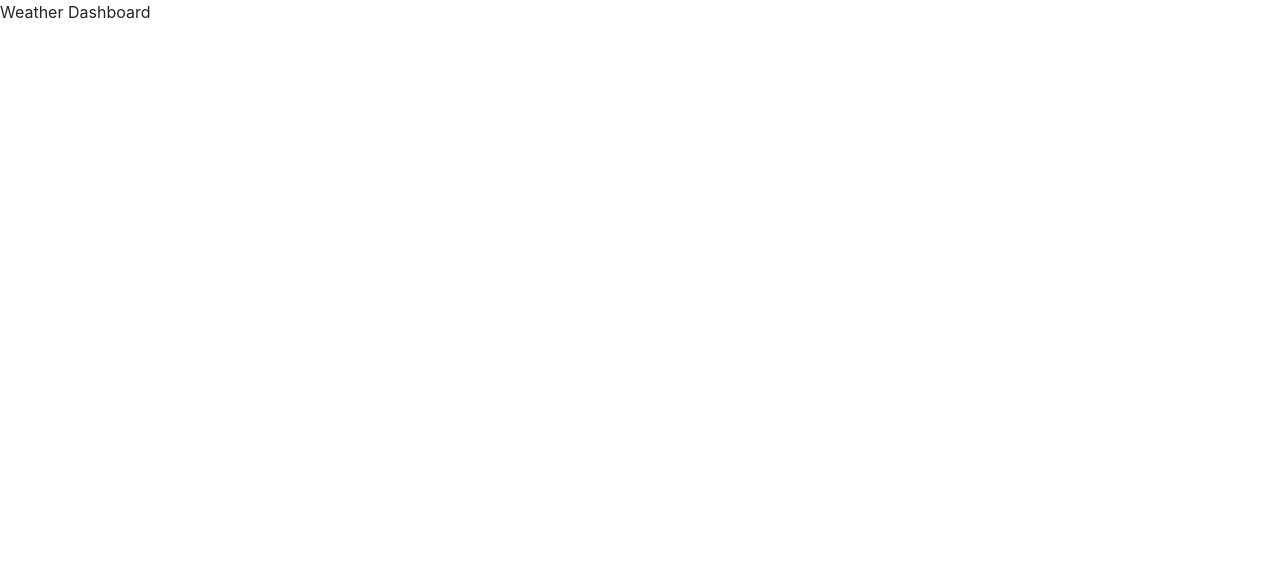
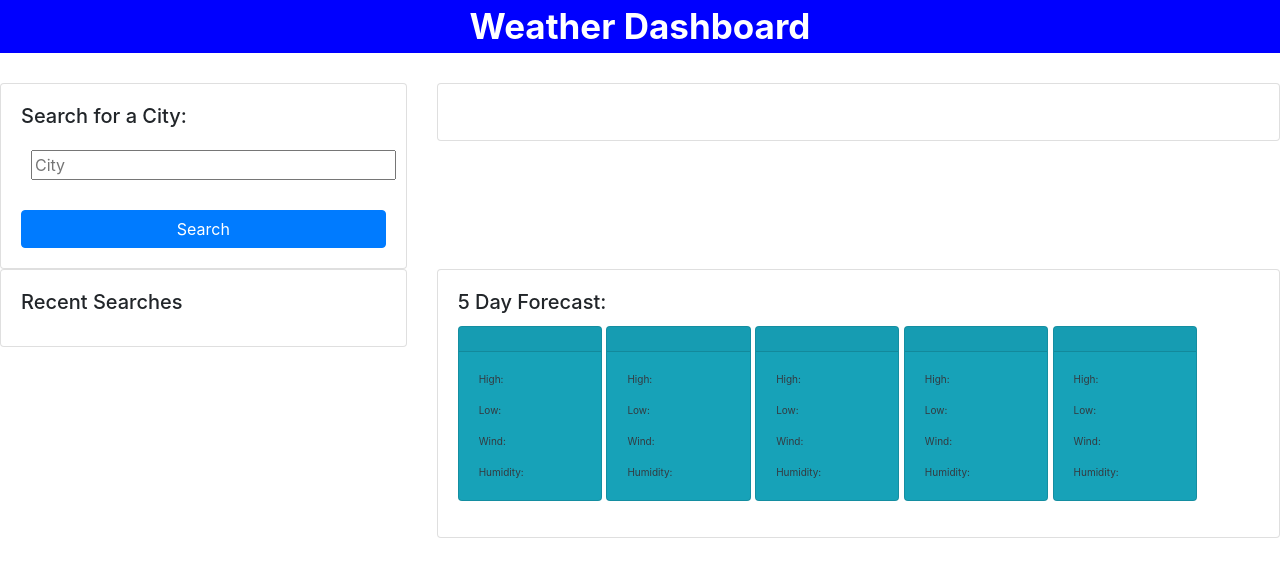
Before and after one commit to mattbisbee/Weather-display, a plain HTML site: page index.html in a window 1280 px wide. Drawn offline with nearby package versions, Linux system fonts and the light colour scheme; no server answers.

Commit message:
added moment js

```diff
--- a/assets/css/style.css
+++ b/assets/css/style.css
@@ -0,0 +1,36 @@
+header {
+  width: 100%;
+  font-size: 35px;
+  text-align: center;
+  background-color: blue;
+  color: white;
+  margin-bottom: 30px;
+  font-weight:bold;
+
+}
+
+.btn {
+  width: 100%;
+  margin-top: 20px;
+}
+
+#cityName,
+#cityState {
+  margin: 10px;
+  width: 100%;
+}
+
+#forcast {
+  display: inline-block;
+  width: 18%;
+  margin: auto;
+}
+
+.card-text {
+  font-size: 10px;
+}
+
+#currentDay {
+  font-size: 16px;
+  font-weight: bold;
+}
--- a/assets/js/script.js
+++ b/assets/js/script.js
@@ -1,9 +1,71 @@
+function searchCity() {
+  var cityName = document.querySelector('#cityName').value;
+  console.log (cityName);
+  currentDay = moment().format('dddd, MMMM Do YYYY');
+
+  //setting time for the 5 day forecast
+  day1 = moment().add(1, 'd').format('MMMM Do YYYY');
+  day2 = moment().add(2, 'd').format('MMMM Do YYYY');
+  day3 = moment().add(3, 'd').format('MMMM Do YYYY');
+  day4 = moment().add(4, 'd').format('MMMM Do YYYY');
+  day5 = moment().add(5, 'd').format('MMMM Do YYYY');
+
+
   fetch(
-'https://api.openweathermap.org/data/2.5/onecall?lat=47.77&lon=-116.80&exclude=hourly,daily&appid=4f38c6ee691410a61244d9d62be5d701'
+    'https://api.openweathermap.org/data/2.5/weather?q=' + cityName + '&units=imperial&exclude=minutely,hourly&appid=df61be9901e0d1ba10b3408145f698c8'
     )
       .then(function(response) {
         return response.json();
       })
-  .then(function(data) {
-    console.log(data);
+      .then(function(response) {
+
+        //today
+        var currentCity = response.name;
+        var currentCityEl = document.querySelector('#currentCity');
+        currentCityEl.innerHTML = '<h2>' + currentCity + '</h2>';
+
+        var currentDayEl = document.querySelector('#currentDay');
+        currentDayEl.innerHTML = '<p>' + currentDay + '</p>';
+
+        var currentTemp = response.main.temp;
+        var currentTempEl = document.querySelector('#current0');
+        currentTempEl.innerHTML = '<p> Current Temp: ' + currentTemp + ' ℉</p>';
+
+        var todayWind = response.wind.speed;
+        var todayWindEl = document.querySelector('#wind0');
+        todayWindEl.innerHTML = '<p> Wind Speed: ' + todayWind + ' mph</p>';
+
+        var todayHumid = response.main.humidity;
+        var todayHumidEl = document.querySelector('#humidity0');
+        todayHumidEl.innerHTML = '<p> Humidity: ' + todayHumid + ' %</p>';
       });
+
+    fetch(
+    'https://api.openweathermap.org/data/2.5/forecast/daily?q=' + cityName + '&cnt=5&units=imperial&appid=47cb69761d77bd9169b3d2a6130a2f5f'
+      )
+        .then(function(response) {
+          return response.json();
+        })
+        .then(function(response) {
+
+        //tomorrow (day 1 forcast)
+        var day1El = document.querySelector('#header1');
+        day1El.innerHTML = day1;
+
+        //day 2 forcast
+        var day2El = document.querySelector('#header2');
+        day2El.innerHTML = day2;
+
+        //day 3 forcast
+        var day3El = document.querySelector('#header3');
+        day3El.innerHTML = day3;
+
+        //day 4 forcast
+        var day4El = document.querySelector('#header4');
+        day4El.innerHTML = day4;
+
+        //day 5 forcast
+        var day5El = document.querySelector('#header5');
+        day5El.innerHTML = day5;
+      });
+    }
--- a/index.html
+++ b/index.html
@@ -14,8 +14,99 @@
 </head>
 <body>
   <header>Weather Dashboard</header>
+  <div class="row">
+    <div class="col-sm-4">
+      <div class="card">
+        <div class="card-body">
+          <h5 class="card-title">Search for a City:</h5>
+          <input placeholder="City" id="cityName">
+          <button class="btn btn-primary" onclick="searchCity()">Search</button>
+        </div>
+      </div>
+    </div>
+    <div class="col-sm-8">
+      <div class="card">
+        <div class="card-body">
+          <h2 class="card-title" id="currentCity"></h2>
+          <p class="card-text" id="currentDay"></p>
+          <p class="card-text" id="current0"></p>
+          <p class="card-text" id="wind0"></p>
+          <p class="card-text" id="humidity0"></p>
+        </div>
+      </div>
+    </div>
+  </div>
 
+  <div class="row">
+    <div class="col-sm-4">
+      <div class="card">
+        <div class="card-body">
+          <h5 class="card-title">Recent Searches</h5>
+          <ul class="list-group"></ul>
+        </div>
+      </div>
+    </div>
+    <div class="col-sm-8">
+      <div class="card">
+        <div class="card-body">
+          <h5 class="card-title">5 Day Forecast:</h5>
+
+          <div class="card text-dark bg-info mb-3" id="forcast" style="max-width: 18rem;">
+            <div class="card-header" id="header1"></div>
+            <div class="card-body">
+              <p class="card-text" id="high1">High:</p>
+              <p class="card-text" id="low1">Low:</p>
+              <p class="card-text" id="wind1">Wind:</p>
+              <p class="card-text" id="humidity1">Humidity:</p>
+            </div>
+          </div>
+
+          <div class="card text-dark bg-info mb-3" id="forcast" style="max-width: 18rem;">
+            <div class="card-header" id="header2"></div>
+            <div class="card-body">
+              <p class="card-text" id="high2">High:</p>
+              <p class="card-text" id="low2">Low:</p>
+              <p class="card-text" id="wind2">Wind:</p>
+              <p class="card-text" id="humidity2">Humidity:</p>
+            </div>
+          </div>
+
+          <div class="card text-dark bg-info mb-3" id="forcast" style="max-width: 18rem;">
+            <div class="card-header" id="header3"></div>
+            <div class="card-body">
+              <p class="card-text">High:</p>
+              <p class="card-text">Low:</p>
+              <p class="card-text">Wind:</p>
+              <p class="card-text">Humidity:</p>
+            </div>
+          </div>
+
+          <div class="card text-dark bg-info mb-3" id="forcast" style="max-width: 18rem;">
+            <div class="card-header" id="header4"></div>
+            <div class="card-body">
+              <p class="card-text">High:</p>
+              <p class="card-text">Low:</p>
+              <p class="card-text">Wind:</p>
+              <p class="card-text">Humidity:</p>
+            </div>
+          </div>
+
+          <div class="card text-dark bg-info mb-3" id="forcast" style="max-width: 18rem;">
+            <div class="card-header" id="header5"></div>
+            <div class="card-body">
+              <p class="card-text">High:</p>
+              <p class="card-text">Low:</p>
+              <p class="card-text">Wind:</p>
+              <p class="card-text">Humidity:</p>
+            </div>
+          </div>
+
+        </div>
+      </div>
+    </div>
+  </div>
 
   <script src="assets/js/script.js"></script>
+  <script src="https://cdn.jsdelivr.net/momentjs/2.12.0/moment.min.js"></script>
 </body>
 </html>
```
Lines whose indentation alone changed are shown as unchanged.
